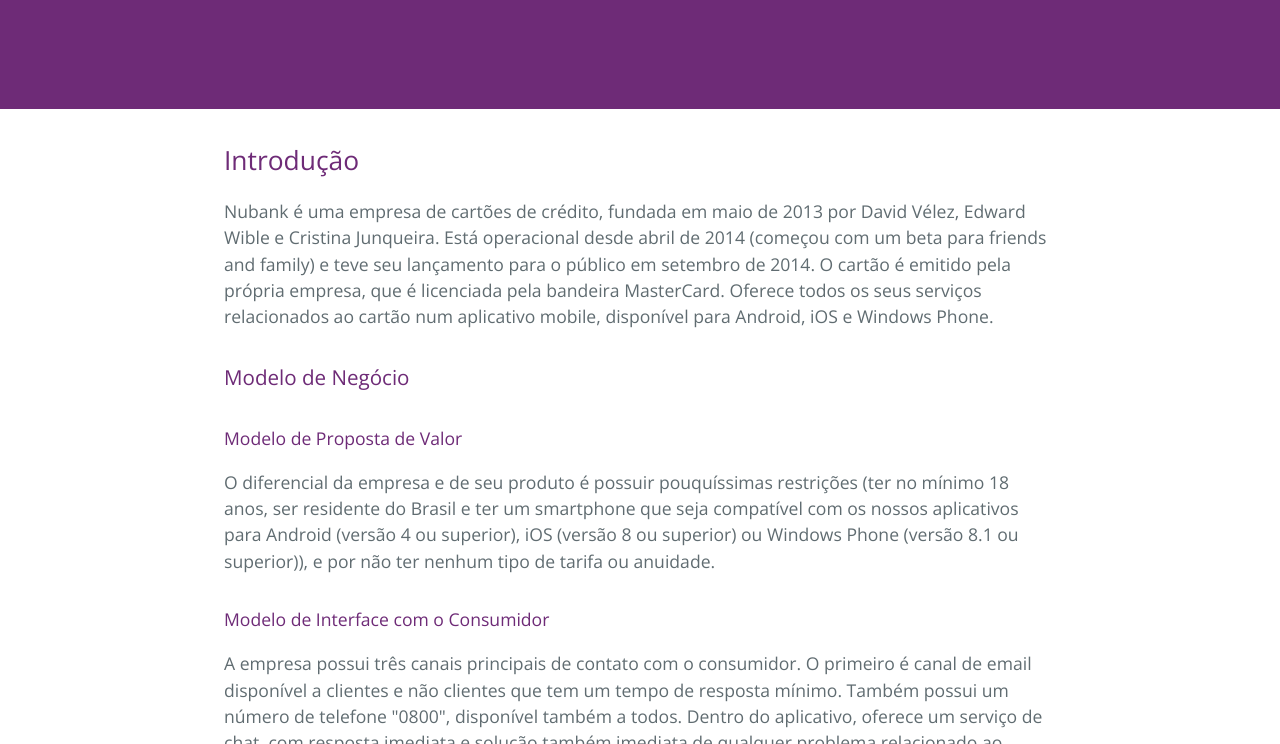
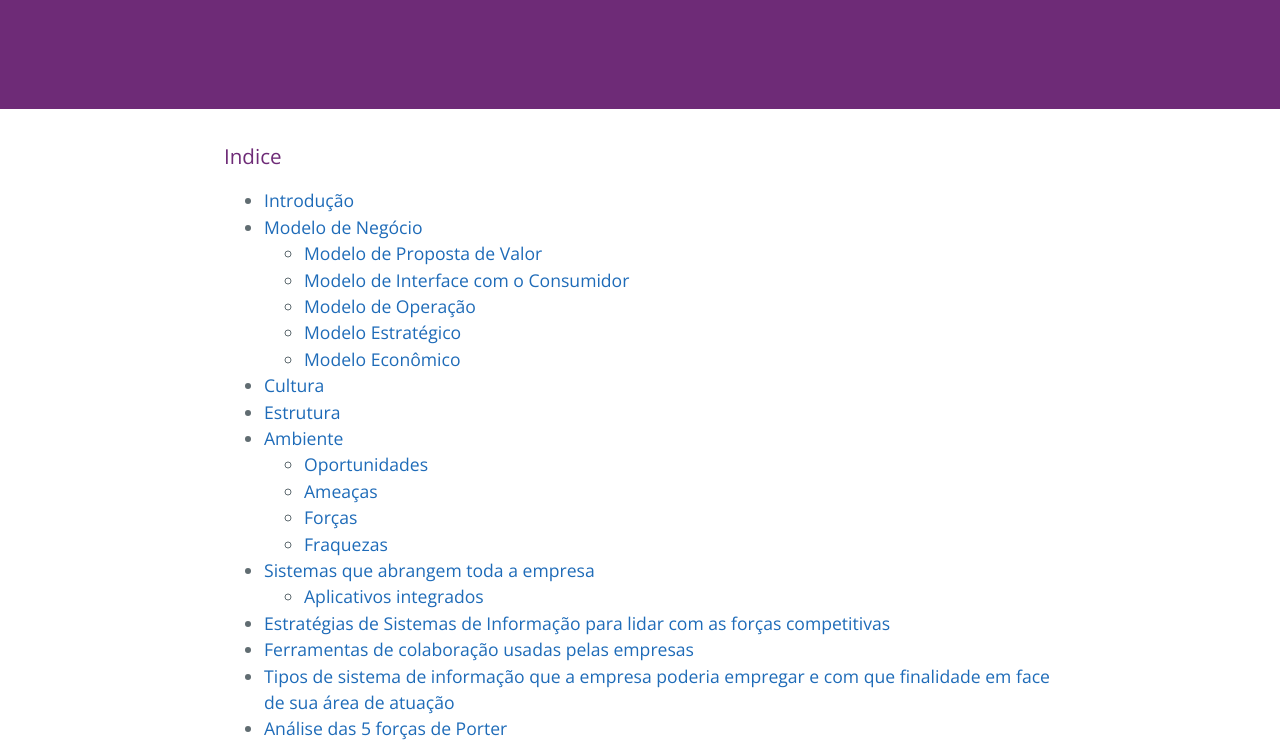
Before and after one commit to crismotinha/uff_fundamentosSI, a plain HTML site: page index.html in a window 1280 px wide. Shown: the part 208-952 px from the top of the page. Drawn offline with nearby package versions, Linux system fonts and the light colour scheme.

Commit message:
Add index

```diff
--- a/index.html
+++ b/index.html
@@ -16,50 +16,95 @@
     </section>
 
     <section class="main-content">
+
+<h3>
+<a id="designer-templates" class="anchor" href="#designer-templates" aria-hidden="true"><span aria-hidden="true" class="octicon octicon-link"></span></a>Indice</h3>
+<ul>
+<li> <a href="#introducao">Introdução </a> </li>
+<li> <a href="#modelodenegocio"> Modelo de Negócio</a>
+<ul>
+<li> <a href="#propostadevalor"> Modelo de Proposta de Valor</a>  </li>
+<li> <a href="#interfacecomconsumidor"> Modelo de Interface com o Consumidor</a>  </li>
+<li> <a href="#operacao"> Modelo de Operação</a> </li>
+<li> <a href="#estrategico"> Modelo Estratégico</a> </li>
+<li> <a href="#economico">  Modelo Econômico</a></li>
+</ul>
+</li>
+<li> <a href="#cultura"> Cultura </a></li>
+<li> <a href="#estrutura"> Estrutura</a> </li>
+<li> <a href="#ambiente">  Ambiente</a></li>
+<ul>
+<li> <a href="#oportunidades">  Oportunidades</a></li>
+<li> <a href="#ameaças"> Ameaças</a></li>
+<li> <a href="#forças"> Forças </a></li>
+<li> <a href="#fraquezas"> Fraquezas</a> </li>
+</ul>
+<li> <a href="#sis-abrange-empresa"> Sistemas que abrangem toda a empresa</a>
+<ul>
+<li> <a href="#appintegrados"> Aplicativos integrados</a> </li>
+</ul>
+</li>
+<li> <a href="#forcas-competitivas"> Estratégias de Sistemas de Informação para lidar com as forças competitivas</a> </li>
+<li> <a href="#ferramentas-colaboracao"> Ferramentas de colaboração usadas pelas empresas</a> </li>
+<li> <a href="#tipos-sistemas">Tipos de sistema de informação que a empresa poderia empregar e com que finalidade em face de sua área de atuação  </a> </li>
+<li> <a href="#forcas-porter"> Análise das 5 forças de Porter</a>
+<ul>
+<li> <a href="#rivalidade">Rivalidade entre os seus concorrentes </a> </li>
+<li> <a href="#negociacao-cliente">Poder de negociação dos seus clientes </a> </li>
+<li> <a href="#negociacao-fornecedores"> Poder de negociação dos seus fornecedores</a> </li>
+<li> <a href="#novos-concorrentes">Ameaça de novos concorrentes </a> </li>
+<li> <a href="#produtos-substituidos"> Ameaça de produtos substituídos</a> </li>
+</ul>
+</li>
+
+</ul>
+
+
+
       <h2>
-<a id="welcome-to-github-pages" class="anchor" href="#welcome-to-github-pages" aria-hidden="true"><span aria-hidden="true" class="octicon octicon-link"></span></a>Introdução</h2>
+<a id="introducao" class="anchor" href="#welcome-to-github-pages" aria-hidden="true"><span aria-hidden="true" class="octicon octicon-link"></span></a>Introdução</h2>
 
 <p>Nubank é uma empresa de cartões de crédito, fundada em maio de 2013 por David Vélez, Edward Wible e Cristina Junqueira. Está operacional desde abril de 2014 (começou com um beta para friends and family) e teve seu lançamento para o público em setembro de 2014. O cartão é emitido pela própria empresa, que é licenciada pela bandeira MasterCard. Oferece todos os seus serviços relacionados ao cartão num aplicativo mobile, disponível para Android, iOS e Windows Phone.</p>
 
 <h3>
-<a id="designer-templates" class="anchor" href="#designer-templates" aria-hidden="true"><span aria-hidden="true" class="octicon octicon-link"></span></a>Modelo de Negócio</h3>
+<a id="modelodenegocio" class="anchor" href="#designer-templates" aria-hidden="true"><span aria-hidden="true" class="octicon octicon-link"></span></a>Modelo de Negócio</h3>
 
 <h4>
-<a id="designer-templates" class="anchor" href="#designer-templates" aria-hidden="true"><span aria-hidden="true" class="octicon octicon-link"></span></a>Modelo de Proposta de Valor</h4>
+<a id="propostadevalor" class="anchor" href="#designer-templates" aria-hidden="true"><span aria-hidden="true" class="octicon octicon-link"></span></a>Modelo de Proposta de Valor</h4>
 <p>O diferencial da empresa e de seu produto é possuir pouquíssimas restrições (ter no mínimo 18 anos, ser residente do Brasil e ter um smartphone que seja compatível com os nossos aplicativos para Android (versão 4 ou superior), iOS (versão 8 ou superior) ou Windows Phone (versão 8.1 ou superior)), e por não ter nenhum tipo de tarifa ou anuidade. </p>
 
 <h4>
-<a id="designer-templates" class="anchor" href="#designer-templates" aria-hidden="true"><span aria-hidden="true" class="octicon octicon-link"></span></a>Modelo de Interface com o Consumidor</h4>
+<a id="interfacecomconsumidor" class="anchor" href="#designer-templates" aria-hidden="true"><span aria-hidden="true" class="octicon octicon-link"></span></a>Modelo de Interface com o Consumidor</h4>
 <p>A empresa possui três canais principais de contato com o consumidor. O primeiro é canal de email disponível a clientes e não clientes que tem um tempo de resposta mínimo. Também possui um número de telefone "0800", disponível também a todos. Dentro do aplicativo, oferece um serviço de chat, com resposta imediata e solução também imediata de qualquer problema relacionado ao aplicativo como também à contas, pagamentos e outros problemas.</p>
 <h4>
 
 
-<a id="designer-templates" class="anchor" href="#designer-templates" aria-hidden="true"><span aria-hidden="true" class="octicon octicon-link"></span></a>Modelo de Operação</h4>
+<a id="operacao" class="anchor" href="#designer-templates" aria-hidden="true"><span aria-hidden="true" class="octicon octicon-link"></span></a>Modelo de Operação</h4>
 <p>Primeiramente, a empresa começou liberando poucos convites. Foi conquistando esse primeiro público e apostando em propagandas e no boca a boca que eles chegaram onde estão hoje.</p><p>
 Para adquirir o cartão, basta se inscrever no site. A partir do nome e CPF inseridos, eles coletam dados de fontes disponíveis no mercado relacionadas à histórico de consumo, crédito e pagamentos. A pessoa também pode ser indicada por um convite (enviado por outra pessoa que já possui o cartão), o que influencia na análise. Eles então dividem os possíveis consumidores em três grupos, onde no primeiro as pessoas recebem seu convite oficial em até uma semana, no segundo as pessoas passam por mais análises e no terceiro as pessoas são -no momento- recusadas, mas podem solicitar nova análise após 6 meses.</p><p>
 A partir do recebimento do convite oficial, basta completar mais alguns poucos dados como quantidade de limite de crédito e endereço, e o cartão é confeccionado e enviado. Basta ligar para o 0800 ou pelo próprio aplicativo para desbloquear o cartão e usar na mesma hora.
 </p>
 
 <h4>
-<a id="designer-templates" class="anchor" href="#designer-templates" aria-hidden="true"><span aria-hidden="true" class="octicon octicon-link"></span></a>Modelo Estratégico</h4>
+<a id="estrategico" class="anchor" href="#designer-templates" aria-hidden="true"><span aria-hidden="true" class="octicon octicon-link"></span></a>Modelo Estratégico</h4>
 <p>Mantendo um serviço de excelência, fazendo um ótimo atendimento aos clientes e mantendo sua "palavra" de não possuir tarifas, o Nubank continua crescendo. Um de seus lemas é o fim da complexidade que agências de banco e papelada trazem, trocando por tecnologia. É possível verificar limite, compras, classificar essas compras, ver taxas de câmbio, parcelamentos, IOF, bloquear e desbloquear o cartão tudo dentro do aplicativo, sem nenhuma burocracia. Assim, conquistam clientes que querem praticidade e resoluçṍes de problemas rápidas e eficientes.
 </p>
 
 <h4>
-<a id="designer-templates" class="anchor" href="#designer-templates" aria-hidden="true"><span aria-hidden="true" class="octicon octicon-link"></span></a>
+<a id="economico" class="anchor" href="#designer-templates" aria-hidden="true"><span aria-hidden="true" class="octicon octicon-link"></span></a>
 Modelo Econômico</h4>
 
 <p>Apesar de parecer absurdo uma empresa de cartão de crédito se manter sem cobrar taxas e anuidades, o Nubank prova que isso é possível. Eles retém dos estabelecimentos um pequeno percentual das compras feitas com o cartão. Ao parcelar uma parte do valor da fatura, eles recebem os juros em cima do valor financiado. Também diminuem os gastos que existem com papeis e diversas agências para atendimento ao público. Com esse conjunto de elementos, a empresa torna possível a existência forte e fixa no mercado.
 </p>
 
 <h3>
-<a id="creating-pages-manually" class="anchor" href="#creating-pages-manually" aria-hidden="true"><span aria-hidden="true" class="octicon octicon-link"></span></a>Cultura</h3>
+<a id="cultura" class="anchor" href="#creating-pages-manually" aria-hidden="true"><span aria-hidden="true" class="octicon octicon-link"></span></a>Cultura</h3>
 
 <p>Pelo tratamento e serviço recebido pelos clientes, pode-se deduzir um pouco sobre sua cultura. Aparenta ser uma empresa com clareza de propósito, foco no cliente, alto padrão de responsabilidade e principalmente um enorme suporte à inovação, que foi o que trouxe eles ao mercado inicialmente. </p><p>
 Por se tratar de um negócio dificil de ser feito (nenhuma outra empresa oferece os mesmos serviços), deve possuir também processos e sistemas extremamente efetivos, um ambiente de trabalho que integra diversas áreas para melhor comunicação e uma liderança muito efetiva também.</p>
 
 <h3>
-<a id="authors-and-contributors" class="anchor" href="#authors-and-contributors" aria-hidden="true"><span aria-hidden="true" class="octicon octicon-link"></span></a>
+<a id="estrutura" class="anchor" href="#authors-and-contributors" aria-hidden="true"><span aria-hidden="true" class="octicon octicon-link"></span></a>
 Estrutura</h3>
 
 <p>Possui um time de funcionários internacional e global (Indianos, Canadenses, Chilenos, Americanos, entre outros trabalham no Nubank). Em menos de dois anos do lançamento do produto (setembro de 2014) já tinham mais de 300 colaboradores, incluindo mais de 40 engenheiros, mais de 10 data scientists. </p><p>
@@ -68,29 +113,29 @@
 </p>
 
 <h3>
-<a id="designer-templates" class="anchor" href="#designer-templates" aria-hidden="true"><span aria-hidden="true" class="octicon octicon-link"></span></a>Ambiente</h3>
+<a id="ambiente" class="anchor" href="#designer-templates" aria-hidden="true"><span aria-hidden="true" class="octicon octicon-link"></span></a>Ambiente</h3>
 
 <h4>
-<a id="designer-templates" class="anchor" href="#designer-templates" aria-hidden="true"><span aria-hidden="true" class="octicon octicon-link"></span></a>Oportunidades</h4>
+<a id="oportunidades" class="anchor" href="#designer-templates" aria-hidden="true"><span aria-hidden="true" class="octicon octicon-link"></span></a>Oportunidades</h4>
 <p>Muitas pessoas ainda estão na fila para possuir o cartão, o que indica que o produto é muito bom. Sendo assim, quando for possível um aumento no time de funcionários e infraestrutura, a empresa terá uma enorme oportunidade para crescer. </p>
 
 <h4>
-<a id="designer-templates" class="anchor" href="#designer-templates" aria-hidden="true"><span aria-hidden="true" class="octicon octicon-link"></span></a>Ameaças</h4>
+<a id="ameaças" class="anchor" href="#designer-templates" aria-hidden="true"><span aria-hidden="true" class="octicon octicon-link"></span></a>Ameaças</h4>
 <p>Alguns cartões estão começando a oferecer aplicativos mobile, e também alguns não cobram anuidade. Porém, de mais de dez concorrentes analisados -Santander Free, Hipercard, Petrobrás Visa Internacional, Saraiva Visa Internacional, Hering Store, iPlace, BMG, C&A, Caixa Lacqua Di Fiori, FIXCARD Visa Nacional e Submarino Mastercard Internacional por exemplo- nenhum chega perto de oferecer os mesmos serviços da mesma forma. Sendo assim, possuem alguns concorrentes, mas poucos o realmente ameaçam. </p>
 
 <h4>
-<a id="designer-templates" class="anchor" href="#designer-templates" aria-hidden="true"><span aria-hidden="true" class="octicon octicon-link"></span></a>Forças</h4>
+<a id="forças" class="anchor" href="#designer-templates" aria-hidden="true"><span aria-hidden="true" class="octicon octicon-link"></span></a>Forças</h4>
 <p>A aposta em um aplicativo mobile extremamente funcional e com pouquíssimos 'bugs' é um ponto fortíssimo da empresa. O contínuo investimento em atualizações mantém os clientes satisfeitos e o serviço funcionando da melhor forma possível. </p>
 
 <h4>
-<a id="designer-templates" class="anchor" href="#designer-templates" aria-hidden="true"><span aria-hidden="true" class="octicon octicon-link"></span></a>Fraquezas</h4>
+<a id="fraquezas" class="anchor" href="#designer-templates" aria-hidden="true"><span aria-hidden="true" class="octicon octicon-link"></span></a>Fraquezas</h4>
 <p>Seu sustento e seu lucro se baseiam em pequenas porcentagens de compra e na aposta de que alguns clientes irão parcelar sua fatura. Sendo assim, num período de crise no mercado onde os consumidores comprarem menos, o funcionamento do serviço pode ficar ameaçado. </p>
 
 <h3>
-<a id="designer-templates" class="anchor" href="#designer-templates" aria-hidden="true"><span aria-hidden="true" class="octicon octicon-link"></span></a>Sistemas que abrangem toda a empresa</h3>
+<a id="sis-abrange-empresa" class="anchor" href="#designer-templates" aria-hidden="true"><span aria-hidden="true" class="octicon octicon-link"></span></a>Sistemas que abrangem toda a empresa</h3>
 
 <h4>
-<a id="designer-templates" class="anchor" href="#designer-templates" aria-hidden="true"><span aria-hidden="true" class="octicon octicon-link"></span></a>Aplicativos integrados</h4>
+<a id="appintegrados" class="anchor" href="#designer-templates" aria-hidden="true"><span aria-hidden="true" class="octicon octicon-link"></span></a>Aplicativos integrados</h4>
 <p>Os aplicativos integrados ajudam as empresas a se tornarem mais flexíveis e produtivas ao
 
 coordenarem seus processos de negócios de maneira mais estreita e integrarem os grupos de
@@ -160,18 +205,18 @@
 processos e serviços.</p>
 
 <h3>
-<a id="designer-templates" class="anchor" href="#designer-templates" aria-hidden="true"><span aria-hidden="true" class="octicon octicon-link"></span></a>Estratégias de Sistemas de Informação para lidar com as forças competitivas</h3>
+<a id="forcas-competitivas" class="anchor" href="#designer-templates" aria-hidden="true"><span aria-hidden="true" class="octicon octicon-link"></span></a>Estratégias de Sistemas de Informação para lidar com as forças competitivas</h3>
 <p>Como forma de estratégia para inovar no setor de Crédito em meio ao cenário estagnado devido a taxas de juros que ultrapassam os 300% ao ano e ao velho método de ter que ir a uma loja credenciada ou aguardar horas em uma ligação telefônica para realizar um aumento de crédito e ou um bloqueio do cartão é que em 6 de Maio de 2013 surge a startup Brasileira Nubank. Com um projeto inovador que visava oferecer aos seus clientes o máximo de controle e liberdade possível, com um cartão de crédito de qualidade e sem o pagamento de anuidade; a iniciativa surge no mercado como uma grande iniciativa que arrecadou mais de US$ 500 milhões de investimentos em pouco menos de 1 ano de existência segundo a StartSe (Maior Ecossistema de Startups do País).</p>
 <p>Como exemplos de grandes inovações ela trouxe um conceito de inovação ao Token que era usado anteriormente, dando à pessoa uma flexibilidade maior podendo controlar toda sua transação de dados, débitos e créditos para compras, ou até mesmo aumento de limite e bloqueio do cartão apenas com poucos cliques através de um APP em seu celular. Devido às grandes inovações do projeto e aos grandes investimento recebidos para a realização deste projeto inovador, vemos um aumento notável desta empresa que deu um salto de um pequeno escritório com 33 pessoas trabalhando em condições desconfortáveis para um enorme prédio com 350 pessoas trabalhando e ainda com andares vagos para futuras expansões da empresa que já contabiliza uma faixa de 3.000.000 de usuários tendo ainda uma lista de espera de aproximadamente 400.000 clientes.</p>
 
 <h3>
-<a id="designer-templates" class="anchor" href="#designer-templates" aria-hidden="true"><span aria-hidden="true" class="octicon octicon-link"></span></a>Ferramentas de colaboração usadas pelas empresas  </h3>
+<a id="ferramentas-colaboracao" class="anchor" href="#designer-templates" aria-hidden="true"><span aria-hidden="true" class="octicon octicon-link"></span></a>Ferramentas de colaboração usadas pelas empresas  </h3>
 <p>As ferramentas  de colaborações , servem para um desenvolvimento mais rápido em equipe e mais ágil, para um projeto.
 A maior parte dessas ferramentas  têm em si editores em tempo real com modificações para multiplas pessoas , na qual uma equipe  pode  fazer algo referente ao projeto  de uma só vez, os instrumentos  usados não se limitam apenas em editor de  texto ou panilha, temos até de linha de código, scripts para determinados aplicativos e outros afins. Essas tais “ferramentas” ajudam  bastante em reuniões virtuais via  videochat  e planejamentos  de ultima hora.
 </p>
 
 <h3>
-<a id="designer-templates" class="anchor" href="#designer-templates" aria-hidden="true"><span aria-hidden="true" class="octicon octicon-link"></span></a>Tipos de sistema de informação que a empresa poderia empregar e com que finalidade em face de sua área de atuação </h3>
+<a id="tipos-sistemas" class="anchor" href="#designer-templates" aria-hidden="true"><span aria-hidden="true" class="octicon octicon-link"></span></a>Tipos de sistema de informação que a empresa poderia empregar e com que finalidade em face de sua área de atuação </h3>
 <p>A área da informação  é um setor de serviços que abrange muitos tipos de serviços diferentes que  criam informações , portalas para a área de TI sem perder  o sentindo,
 TI veio para facilitar a vida profissional e pessoal, no caso tanto em questão  de espaço físico de algum local ou  facilidade em achar arquivos desejados. </p>
 <p>
@@ -183,6 +228,33 @@
 arquivos em um servidor e pode modificar, visualizar e alterar dados em tempo real com interface e  direito a funcionalidade de   usuário.
 </p>
 
+<h3>
+<a id="forcas-porter" class="anchor" href="#designer-templates" aria-hidden="true"><span aria-hidden="true" class="octicon octicon-link"></span></a>Análise das 5 forças de Porter</h3>
+
+<h4>
+<a id="rivalidade" class="anchor" href="#designer-templates" aria-hidden="true"><span aria-hidden="true" class="octicon octicon-link"></span></a>Rivalidade entre os seus concorrentes</h4>
+<p>O mercado de bancos digitais funciona sem a existência de unidade física para resolver problemas, tudo se é resolvido via telefone / app / email, o mesmo está em ascensão e possui um nível de concorrência mais baixo, e em 2 anos teve mais de 2 milhões de pedidos de cartão (No Nubank), mostrando a sua força contra os possíveis concorrentes, e no mercado a tendência é a evolução dos bancos comuns a bancos com este serviço ( como o Itau e Bradesco estão fazendo).</p>
+
+<h4>
+<a id="negociacao-cliente" class="anchor" href="#designer-templates" aria-hidden="true"><span aria-hidden="true" class="octicon octicon-link"></span></a>Poder de negociação dos seus clientes</h4>
+<p>As pessoas nas quais recorrem a um banco comum, tem em sua grande maioria taxas de anuidades e entre outras, tendo um serviço físico com atendimento lento, e isso tudo não existe no Nubank, então os clientes que querem um serviço mais barato e dinâmico recorrem ao Nubank, pois o tempo está cada vez mais curto e o cliente busca um atendimento remoto, e uma função muito interessante é o ajuste de crédito pelo usuário que é feito de forma bem rápida e deixa o banco muito mais flexível, deixando que o usuário escolha o seu crédito e passando um controle muito maior. </p>
+
+<h4>
+<a id="negociacao-fornecedores" class="anchor" href="#designer-templates" aria-hidden="true"><span aria-hidden="true" class="octicon octicon-link"></span></a>Poder de negociação dos seus fornecedores</h4>
+<p>Os fornecedores que possui são os que implicam na bandeira do seu cartão de crédito, produção do respectivo cartão,e o fornecimento de internet, tendo grandes fornecedores nesse ponto no Brasil, não é de fato um problema para o Nubank , é um tipo de empresa que não exige tanto o fornecedor para o seu produto existir (Pois o produto que a empresa oferece é um banco digital), o ponto a se preocupar seria o link de internet para os seus servidores, pois temos no Brasil uma clara deficiência nesse setor. </p>
+
+<h4>
+<a id="novos-concorrentes" class="anchor" href="#designer-templates" aria-hidden="true"><span aria-hidden="true" class="octicon octicon-link"></span></a>Ameaça de novos concorrentes</h4>
+<p>O surgimento de outras empresas com propostas parecidas é eminente, visto que é um mercado com muito potencial, porém o Nubank representa uma força muito grande na àrea e já apresenta um domínio no mercado, temos antigas empresas físicas tentando abraçar este mercado digital também, como foi citado anteriormente, temos Itau e Bradesco, porém seus serviços digitais ainda não estão em pleno funcionamento, o que cria um desconforto com alguns usuários que tentam migrar e acabam se decepcionando com alguns pontos, e recebem ótimos feedbacks de pessoas que possuem conta no Nubank, fazendo a migração e ampliando seu mercado.</p>
+
+<h4>
+<a id="produtos-substituidos" class="anchor" href="#designer-templates" aria-hidden="true"><span aria-hidden="true" class="octicon octicon-link"></span></a>Ameaça de produtos substituídos</h4>
+<p>Por ser um mercado emergente, ainda não foi explorado completamente, porém o resultado mostrado pelas empresas que estão entrando é extremamente positivo, e é uma tendência clara no mundo moderno, todas as pessoas buscam fazer suas tarefas em seu celular ou computador, sempre ocupando o mínimo de tempo possível em suas vidas, visto que a tecnologia existe para facilitar as tarefas em nossas vidas, e essa é uma evolução na qual é de extrema importância, e é um tipo de banco que irá proceder durante muito tempo no mercado. </p>
+
+
+
+
+
       <footer class="site-footer">
         <span class="site-footer-owner"><a href="https://github.com/crismotinha/uff_fundamentosSI">Estudo sobre a empresa Nubank</a> realizado por Cristina Motinha, Emilly Leão, Jorge Junior, Letícia Vidal, Lucas Soares e Marcos Cezar, na disciplina de Fundamentos de Sistemas de Informação, oferecida pelo professor Rodrigo Monteiro em 2016.2, para o curso de Sistemas da Informação, UFF, RJ. </span>
         <p> Agradecemos também a empresa <a href="https://www.nubank.com.br/">Nubank</a>pela ajuda dada em alguns tópicos do trabalho.</p>
```
